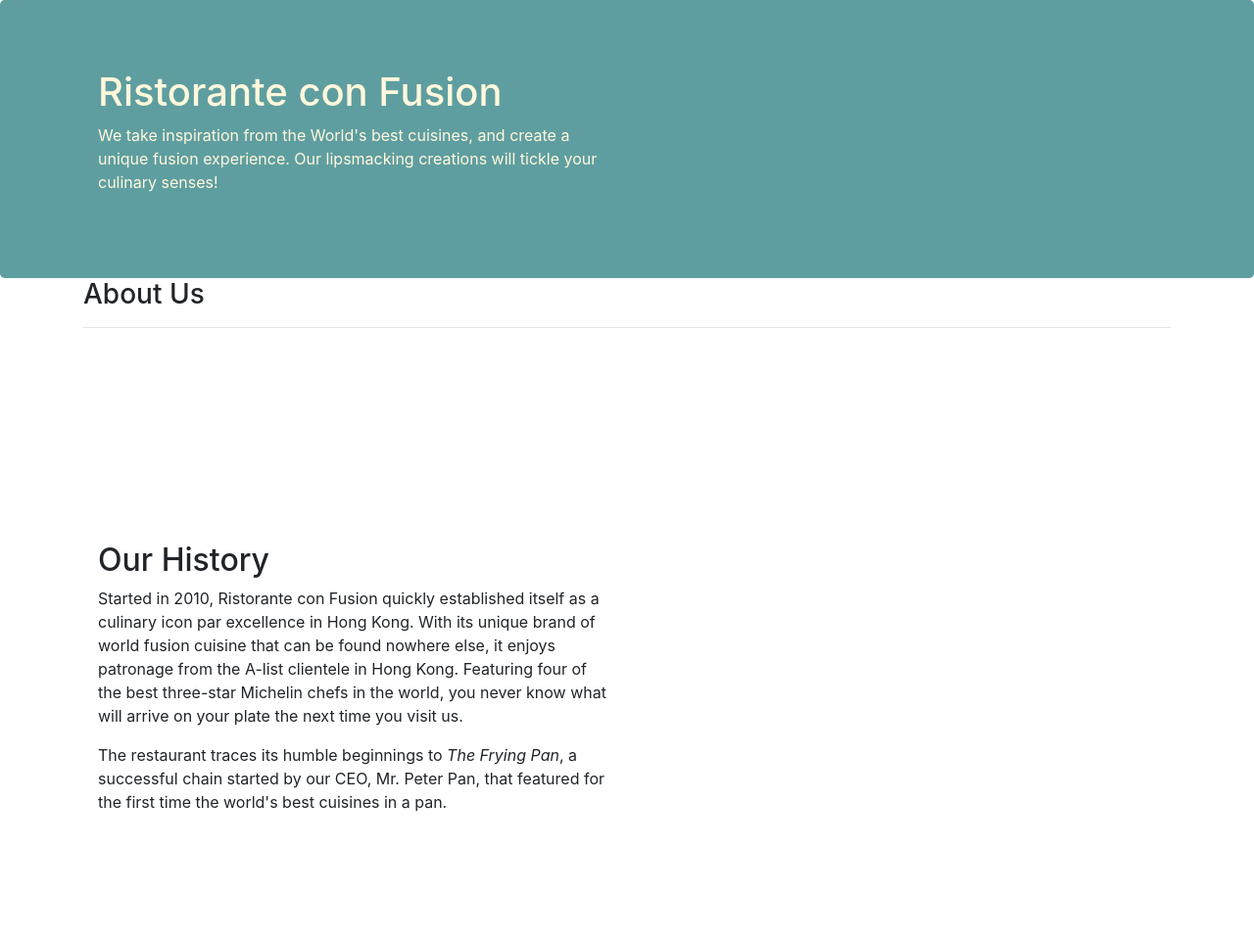
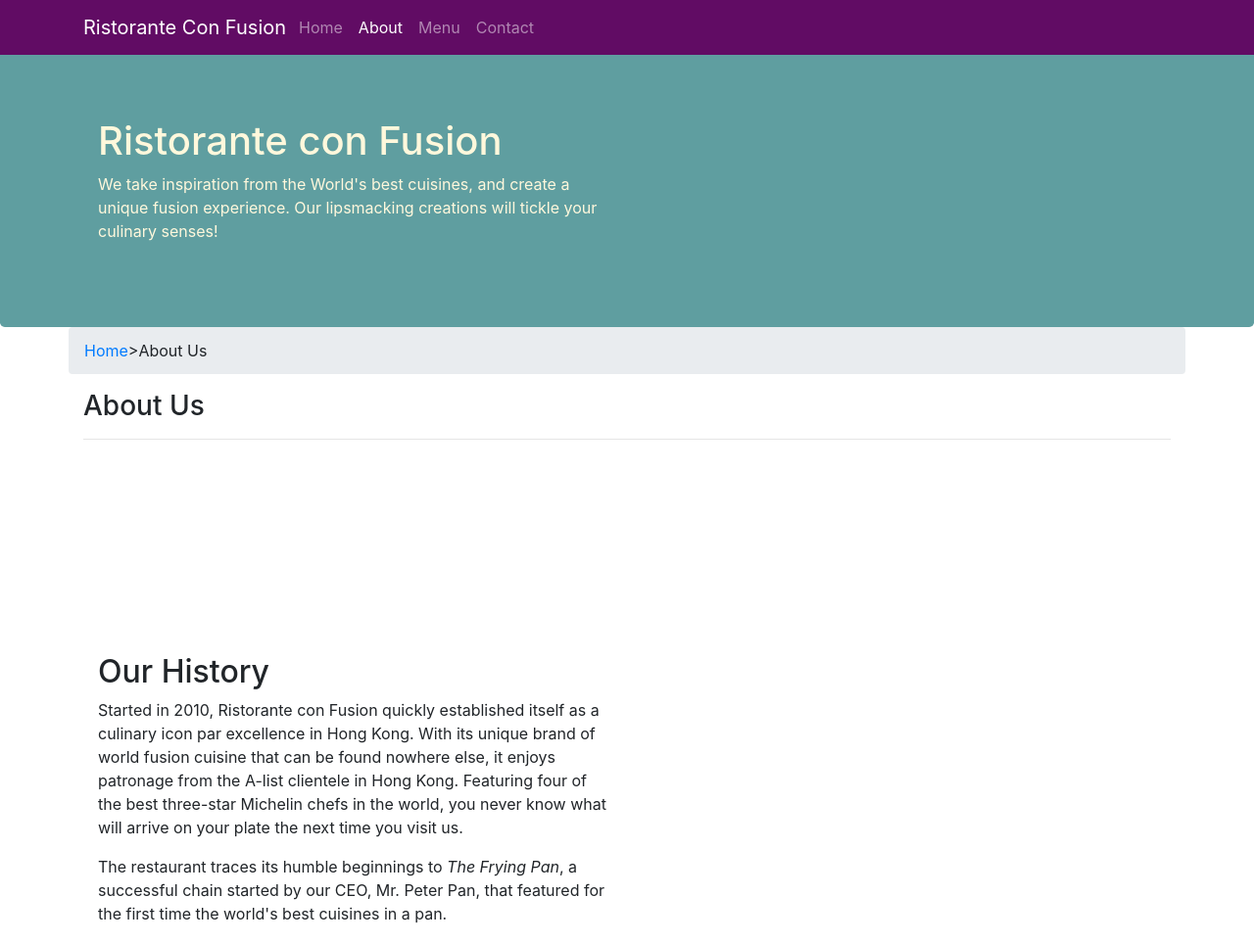
Before and after one commit to Dijolinjob/Web-Application-Based-on-Bootstrap, a website: page aboutus.html in a window 1280 px wide. Shown: the top 964 px of the page at 98% size. Drawn offline with nearby package versions, Linux system fonts and the light colour scheme.

Commit message:
navbar and breadcrumbs added

```diff
--- a/aboutus.html
+++ b/aboutus.html
@@ -14,6 +14,23 @@
 </head>
 
 <body>
+    <nav class="navbar navbar-dark navbar-expand-sm fixed-top">
+        <div class="container">
+            <button class="navbar-toggler" type="button" data-toggle="collapse" data-target="#Navbar">
+                <span class="navbar-toggler-icon"></span>
+            </button>
+            <a class="navbar-brand mr-auto" href="./index.html">Ristorante Con Fusion</a>
+            <div class="collapse navbar-collapse" id="Navbar">
+                <ul class="navbar-nav mr-auto ">
+                    <li class="nav-item"><a class="nav-link" href="./index.html">Home</a></li>
+                    <li class="nav-item active"><a class="nav-link" href="./aboutus.html">About</a></li>
+                    <li class="nav-item"><a class="nav-link" href="#">Menu</a></li>
+                    <li class="nav-item"><a class="nav-link" href="#">Contact</a></li>
+                </ul>
+            </div>
+
+        </div>
+    </nav>
 
     <header class="jumbotron">
         <div class="container">
@@ -29,13 +46,16 @@
     </header>
 
     <div class="container">
-
-            <div class ="row">
-                <div class="col-12">
-                <h3>About Us</h3>
-                <hr>
-                </div>
+        <div class ="row">
+            <ol class="breadcrumb col-12">
+                <li class="breadcrumb-item"><a href="./index.html">Home</a></li>
+                <li class="breadcrumb-item-active">About Us</li>
+            </ol>
+            <div class="col-12">
+            <h3>About Us</h3>
+            <hr>
             </div>
+        </div>
 
 
             <div class="row row-content align-items-center">
--- a/css/styles.css
+++ b/css/styles.css
@@ -27,3 +27,21 @@
     margin: 0px;
     color: #0f0f0f;
 }
+
+body {
+    padding: 50px 0px 0px 0px;
+    z-index: 0;
+}
+
+.navbar-dark {
+    background-color:rgb(97, 12, 100);
+}
+
+.navbar-nav {
+    margin: 0px 5px ;
+
+}
+
+.breadcrumb > li + li:before {
+    content: "\3E"
+}
```
Also changed, not shown: index.html (+18 -1 lines).
